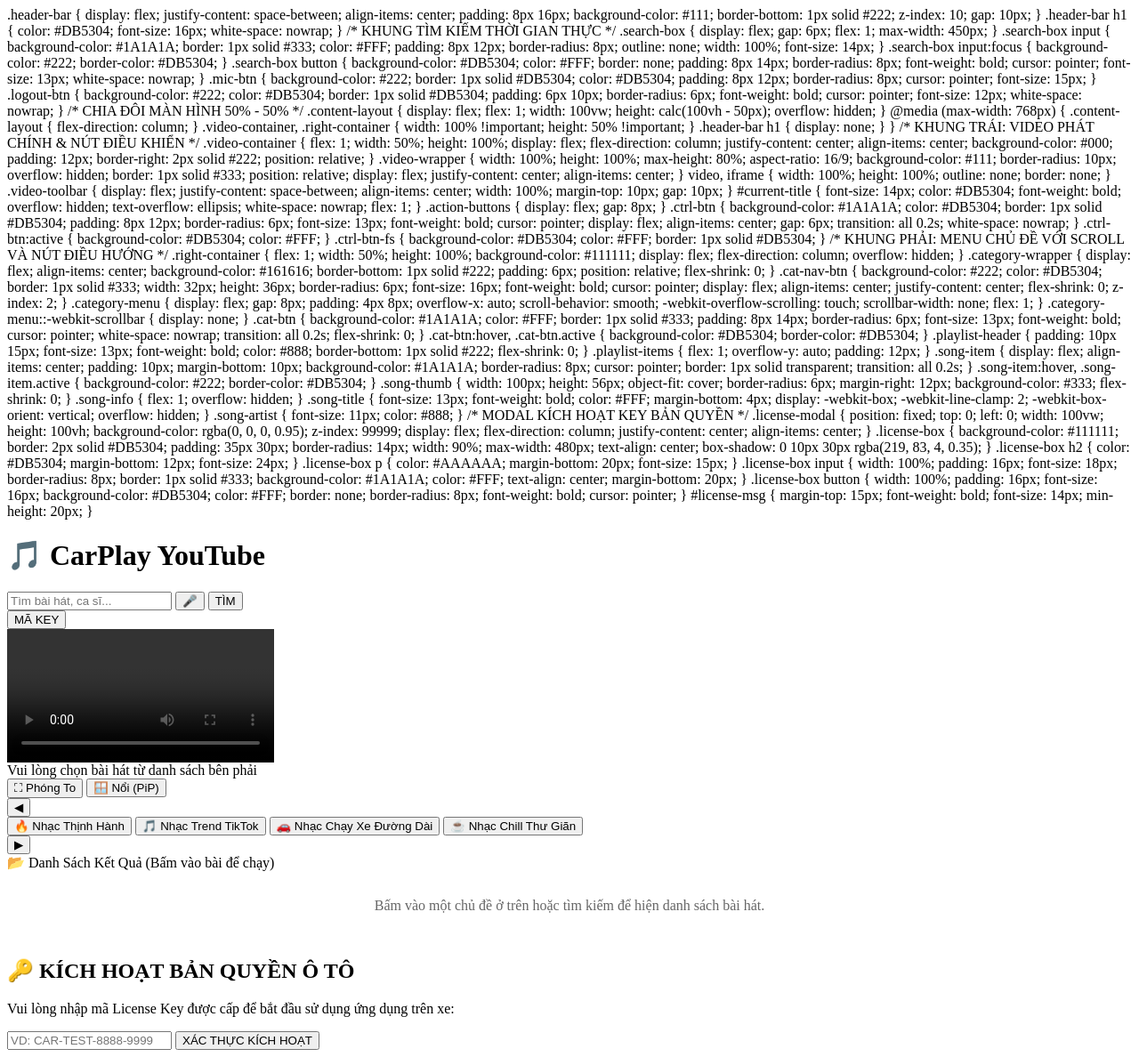
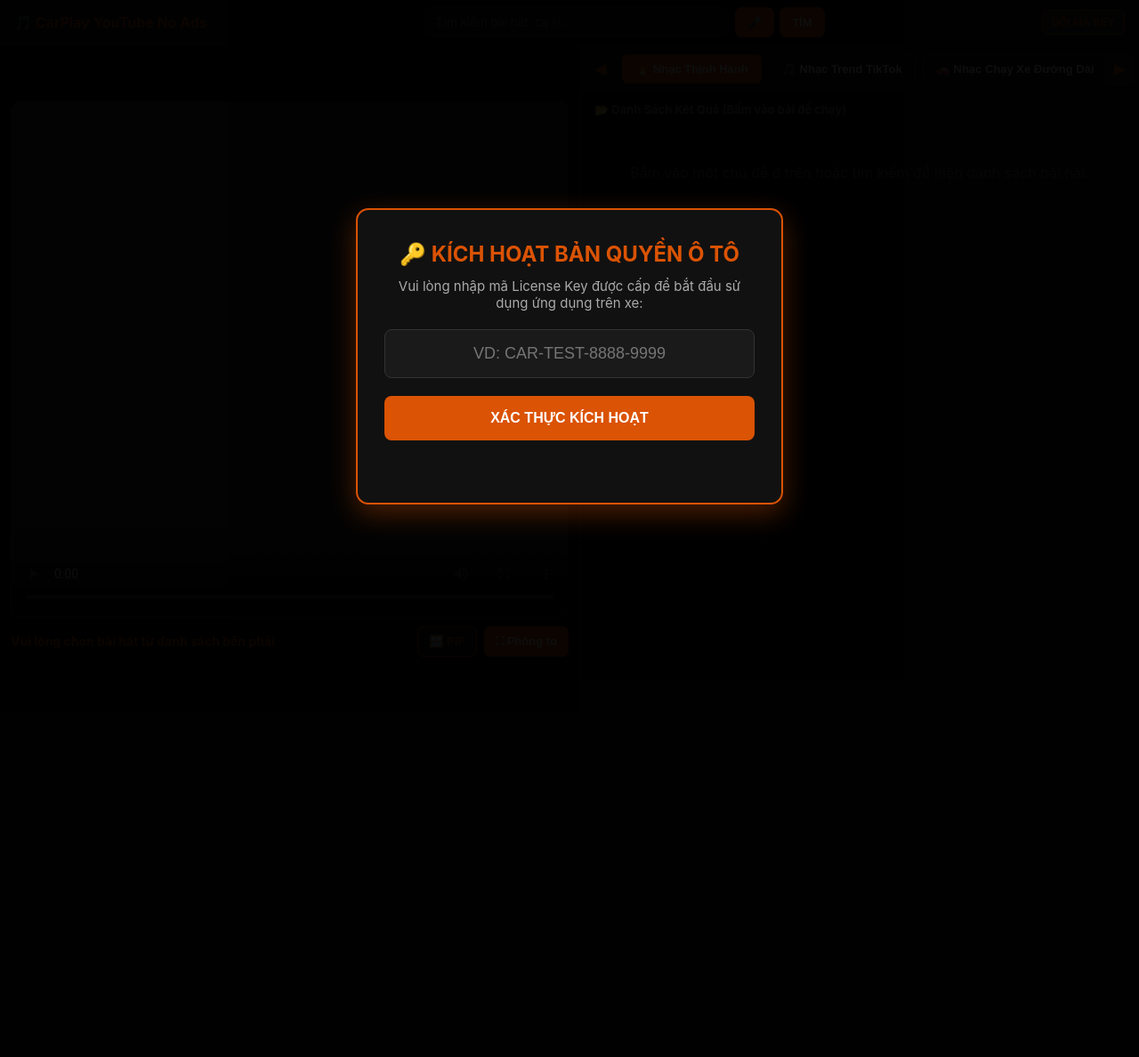
Before and after one commit to Thanhtvsys/carplayph, a Flask app: page / in a window 1280 px wide. Shown: the whole page at 89% size. After the commit the page ends 592 px from the top, so only its background shows below. Run offline with Flask 3, Linux system fonts and the light colour scheme; some libraries are stand-ins or nearby versions.

Commit message:
Update index.html

```diff
--- a/templates/index.html
+++ b/templates/index.html
@@ -1,3 +1,21 @@
+<!DOCTYPE html>
+<html lang="vi">
+<head>
+    <meta charset="UTF-8">
+    <meta name="viewport" content="width=device-width, initial-scale=1.0">
+    <title>CarPlay YouTube No Ads & License</title>
+    <style>
+        * { box-sizing: border-box; margin: 0; padding: 0; }
+        body {
+            background-color: #000000;
+            color: #FFFFFF;
+            font-family: -apple-system, BlinkMacSystemFont, "Segoe UI", Roboto, sans-serif;
+            height: 100vh;
+            display: flex;
+            flex-direction: column;
+            overflow: hidden;
+        }
+
         .header-bar {
             display: flex;
             justify-content: space-between;
@@ -74,13 +92,8 @@
         }
 
         @media (max-width: 768px) {
-        .content-layout {
-            flex-direction: column;
-        }
-        .video-container, .right-container {
-            width: 100% !important;
-            height: 50% !important;
-        }
+            .content-layout { flex-direction: column; }
+            .video-container, .right-container { width: 100% !important; height: 50% !important; }
             .header-bar h1 { display: none; }
         }
 
@@ -136,12 +149,10 @@
             white-space: nowrap;
             flex: 1;
         }
-
         .action-buttons {
             display: flex;
             gap: 8px;
         }
-
         .ctrl-btn {
             background-color: #1A1A1A;
             color: #DB5304;
@@ -177,7 +188,6 @@
             flex-direction: column;
             overflow: hidden;
         }
-
         .category-wrapper {
             display: flex;
             align-items: center;
@@ -187,7 +197,6 @@
             position: relative;
             flex-shrink: 0;
         }
-
         .cat-nav-btn {
             background-color: #222;
             color: #DB5304;
@@ -204,7 +213,6 @@
             flex-shrink: 0;
             z-index: 2;
         }
-
         .category-menu {
             display: flex;
             gap: 8px;
@@ -215,10 +223,7 @@
             scrollbar-width: none;
             flex: 1;
         }
-    .category-menu::-webkit-scrollbar {
-        display: none;
-    }
-
+        .category-menu::-webkit-scrollbar { display: none; }
         .cat-btn {
             background-color: #1A1A1A;
             color: #FFF;
@@ -335,21 +340,22 @@
         }
         #license-msg { margin-top: 15px; font-weight: bold; font-size: 14px; min-height: 20px; }
     </style>
-
+</head>
+<body>
 
     <div class="header-bar">
-    <h1>🎵 CarPlay YouTube</h1>
+        <h1>🎵 CarPlay YouTube No Ads</h1>
         <div class="search-box">
-        <input type="text" id="search-input" placeholder="Tìm bài hát, ca sĩ..." onkeypress="if(event.key === 'Enter') searchMusic()">
-        <button class="mic-btn" onclick="startVoiceSearch()" title="Tìm bằng giọng nói">🎤</button>
+            <input type="text" id="search-input" placeholder="Tìm kiếm bài hát, ca sĩ..." onkeypress="if(event.key === 'Enter') searchMusic()">
+            <button class="mic-btn" onclick="startVoiceSearch()" title="Tìm kiếm bằng giọng nói">🎤</button>
             <button onclick="searchMusic()">TÌM</button>
         </div>
-    <button class="logout-btn" onclick="resetLicense()">MÃ KEY</button>
+        <button class="logout-btn" onclick="resetLicense()">ĐỔI MÃ KEY</button>
     </div>
 
     <!-- GIAO DIỆN CHIA ĐÔI MÀN HÌNH 50% - 50% -->
     <div class="content-layout">
-    <!-- KHUNG TRÁI (50%): VIDEO PHÁT CHÍNH & CÁC NÚT ĐIỀU KHIỂN -->
+        <!-- KHUNG TRÁI: VIDEO PHÁT CHÍNH & THANH CÔNG CỤ -->
         <div class="video-container">
             <div class="video-wrapper" id="player-wrapper">
                 <video id="player" controls playsinline></video>
@@ -357,24 +363,24 @@
             <div class="video-toolbar">
                 <div id="current-title">Vui lòng chọn bài hát từ danh sách bên phải</div>
                 <div class="action-buttons">
-                <button class="ctrl-btn ctrl-btn-fs" onclick="toggleFullscreen()" title="Phóng to màn hình video">⛶ Phóng To</button>
-                <button class="ctrl-btn" onclick="togglePiP()" title="Thu nhỏ video nổi màn hình để mở Vietmap">🪟 Nổi (PiP)</button>
+                    <button class="ctrl-btn" onclick="togglePiP()" title="Thu nhỏ nổi màn hình">🪟 PiP</button>
+                    <button class="ctrl-btn ctrl-btn-fs" onclick="toggleFullScreen()" title="Phóng to toàn màn hình">⛶ Phóng to</button>
                 </div>
             </div>
         </div>
 
-    <!-- KHUNG PHẢI (50%): MENU CHỦ ĐỀ & DANH SÁCH THUMBNAIL -->
+        <!-- KHUNG PHẢI: MENU CHỦ ĐỀ CÓ NÚT CUỘN ĐIỀU HƯỚNG & DANH SÁCH -->
         <div class="right-container">
             <div class="category-wrapper">
-            <button class="cat-nav-btn" onclick="scrollCategory(-200)">◀</button>
-            <div class="category-menu" id="category-menu">
+                <button class="cat-nav-btn" onclick="scrollCategory(-1)">◀</button>
+                <div class="category-menu" id="category-menu-bar">
                     {% for cat in categories %}
                     <button class="cat-btn {% if loop.first %}active{% endif %}" onclick="searchAndLoadPlaylist('{{ cat.searchKey }}', this)">
                         {{ cat.title }}
                     </button>
                     {% endfor %}
                 </div>
-            <button class="cat-nav-btn" onclick="scrollCategory(200)">▶</button>
+                <button class="cat-nav-btn" onclick="scrollCategory(1)">▶</button>
             </div>
 
             <div class="playlist-header">📂 Danh Sách Kết Quả (Bấm vào bài để chạy)</div>
@@ -399,13 +405,31 @@
     <script>
         const WEB_APP_URL = "https://script.google.com/macros/s/AKfycby_HLylDMlpHKUinLUiUWlaWlCuoIxOoqYIb0U46o9ZW0QXP4jzuEX4hcRbdU-NNqU/exec";
 
-    // Cuộn menu chủ đề ngang mượt mà
-    function scrollCategory(amount) {
-        const menu = document.getElementById('category-menu');
-        menu.scrollBy({ left: amount, behavior: 'smooth' });
+        // Cuộn menu chủ đề qua lại bằng nút bấm
+        function scrollCategory(direction) {
+            const menu = document.getElementById('category-menu-bar');
+            menu.scrollBy({ left: direction * 200, behavior: 'smooth' });
         }
 
-    // 1. Phát video Full HD hoặc khung nhúng khi người dùng bấm vào bài hát
+        // Phóng to toàn màn hình khung video
+        function toggleFullScreen() {
+            const wrapper = document.getElementById('player-wrapper');
+            if (!document.fullscreenElement) {
+                if (wrapper.requestFullscreen) {
+                    wrapper.requestFullscreen();
+                } else if (wrapper.webkitRequestFullscreen) { /* Safari / iOS */
+                    wrapper.webkitRequestFullscreen();
+                }
+            } else {
+                if (document.exitFullscreen) {
+                    document.exitFullscreen();
+                } else if (document.webkitExitFullscreen) {
+                    document.webkitExitFullscreen();
+                }
+            }
+        }
+
+        // Phát video Full HD hoặc khung nhúng khi người dùng bấm vào bài hát
         async function resolveAndPlay(videoId, title, element) {
             document.getElementById('current-title').innerText = "Đang tải: " + title;
 
@@ -426,11 +450,9 @@
 
                 if (data.success && data.stream_url) {
                     if (data.is_embed) {
-                    wrapper.innerHTML = `<iframe id="player-iframe" src="${data.stream_url}" allow="accelerometer; autoplay; clipboard-write; encrypted-media; gyroscope; picture-in-picture" allowfullscreen></iframe>`;
+                        wrapper.innerHTML = `<iframe src="${data.stream_url}" allow="accelerometer; autoplay; clipboard-write; encrypted-media; gyroscope; picture-in-picture" allowfullscreen></iframe>`;
                     } else {
                         wrapper.innerHTML = `<video id="player" src="${data.stream_url}" controls autoplay playsinline></video>`;
-                    const videoPlayer = document.getElementById('player');
-                    videoPlayer.play().catch(e => console.log("Auto-play blocked:", e));
                     }
                     document.getElementById('current-title').innerText = "▶ Đang phát: " + (data.title || title);
                 } else {
@@ -441,48 +463,26 @@
             }
         }
 
-    // 2. Tính năng Phóng To Toàn Màn Hình
-    function toggleFullscreen() {
-        const wrapper = document.getElementById('player-wrapper');
-        const videoPlayer = document.getElementById('player');
-        const targetElement = videoPlayer || wrapper;
-
-        if (!document.fullscreenElement && !document.webkitFullscreenElement) {
-            if (targetElement.requestFullscreen) {
-                targetElement.requestFullscreen();
-            } else if (targetElement.webkitRequestFullscreen) {
-                targetElement.webkitRequestFullscreen();
-            } else if (videoPlayer && videoPlayer.webkitEnterFullscreen) {
-                videoPlayer.webkitEnterFullscreen(); // iOS Safari native full-screen
-            }
-        } else {
-            if (document.exitFullscreen) {
-                document.exitFullscreen();
-            } else if (document.webkitExitFullscreen) {
-                document.webkitExitFullscreen();
-            }
-        }
-    }
-
-    // 3. Tính năng PiP (Picture-in-Picture) tách khung video nổi
+        // Bật chế độ Picture-in-Picture (PiP) nổi
         async function togglePiP() {
             const videoPlayer = document.getElementById('player');
-
+            try {
                 if (!videoPlayer) {
-            alert("Chế độ cửa sổ nổi (PiP) hiện chỉ hỗ trợ khi phát trực tiếp luồng Video!");
+                    alert("Chế độ PiP chỉ hỗ trợ khi phát luồng video trực tiếp!");
                     return;
                 }
-
-        try {
                 if (document.pictureInPictureElement) {
                     await document.exitPictureInPicture();
                 } else if (document.pictureInPictureEnabled) {
                     await videoPlayer.requestPictureInPicture();
-            } else if (videoPlayer.webkitSupportsPresentationMode && typeof videoPlayer.webkitSetPresentationMode === "function") {
-                // Kích hoạt PiP chuẩn cho iOS Safari
-                videoPlayer.webkitSetPresentationMode(
-                    videoPlayer.webkitPresentationMode === "picture-in-picture" ? "inline" : "picture-in-picture"
-                );
+                } else if (videoPlayer.webkitSetPresentationMode) {
+                    // Hỗ trợ riêng cho Safari trên iPhone / iOS
+                    const currentMode = videoPlayer.webkitPresentationMode;
+                    if (currentMode === 'picture-in-picture') {
+                        videoPlayer.webkitSetPresentationMode('inline');
+                    } else {
+                        videoPlayer.webkitSetPresentationMode('picture-in-picture');
+                    }
                 } else {
                     alert("Trình duyệt hoặc thiết bị của bạn không hỗ trợ chế độ PiP nổi!");
                 }
@@ -491,7 +491,7 @@
             }
         }
 
-    // 4. Tính năng Micro tìm kiếm bằng giọng nói (Web Speech API)
+        // Tìm kiếm bằng giọng nói
         function startVoiceSearch() {
             const SpeechRecognition = window.SpeechRecognition || window.webkitSpeechRecognition;
             if (!SpeechRecognition) {
@@ -523,7 +523,7 @@
             recognition.start();
         }
 
-    // 5. Tìm kiếm và load danh sách thumbnail (Không auto play)
+        // Tìm kiếm và load danh sách thumbnail
         async function searchAndLoadPlaylist(query, element) {
             if (!query) return;
 
@@ -569,7 +569,7 @@
             }
         }
 
-    // 6. Quản lý Định danh phần cứng & Xác thực Key bản quyền qua localStorage
+        // Quản lý định danh phần cứng & Xác thực Key bản quyền qua localStorage
         function getDeviceId() {
             let deviceId = localStorage.getItem('app_device_id');
             if (!deviceId) {
@@ -663,3 +663,5 @@
             checkExistingLicense();
         });
     </script>
+</body>
+</html>
```
Lines whose indentation alone changed are shown as unchanged.
